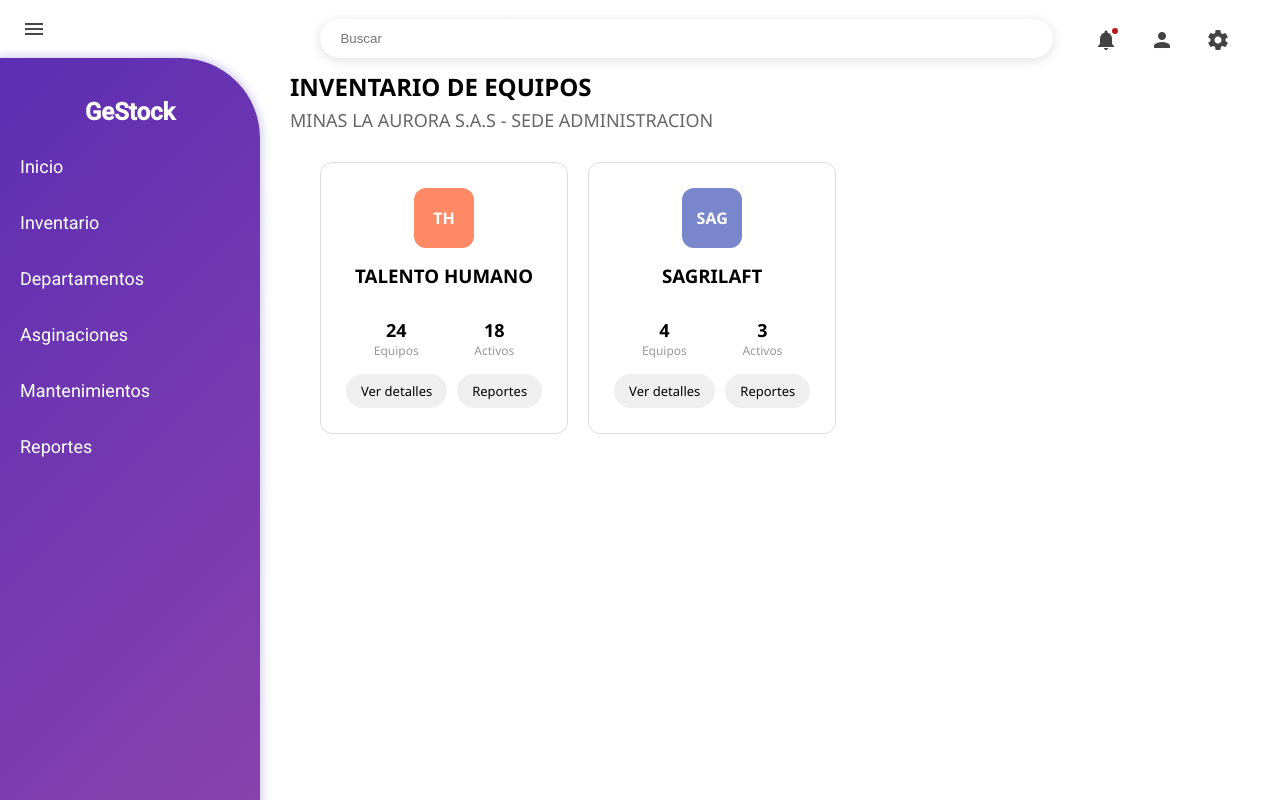
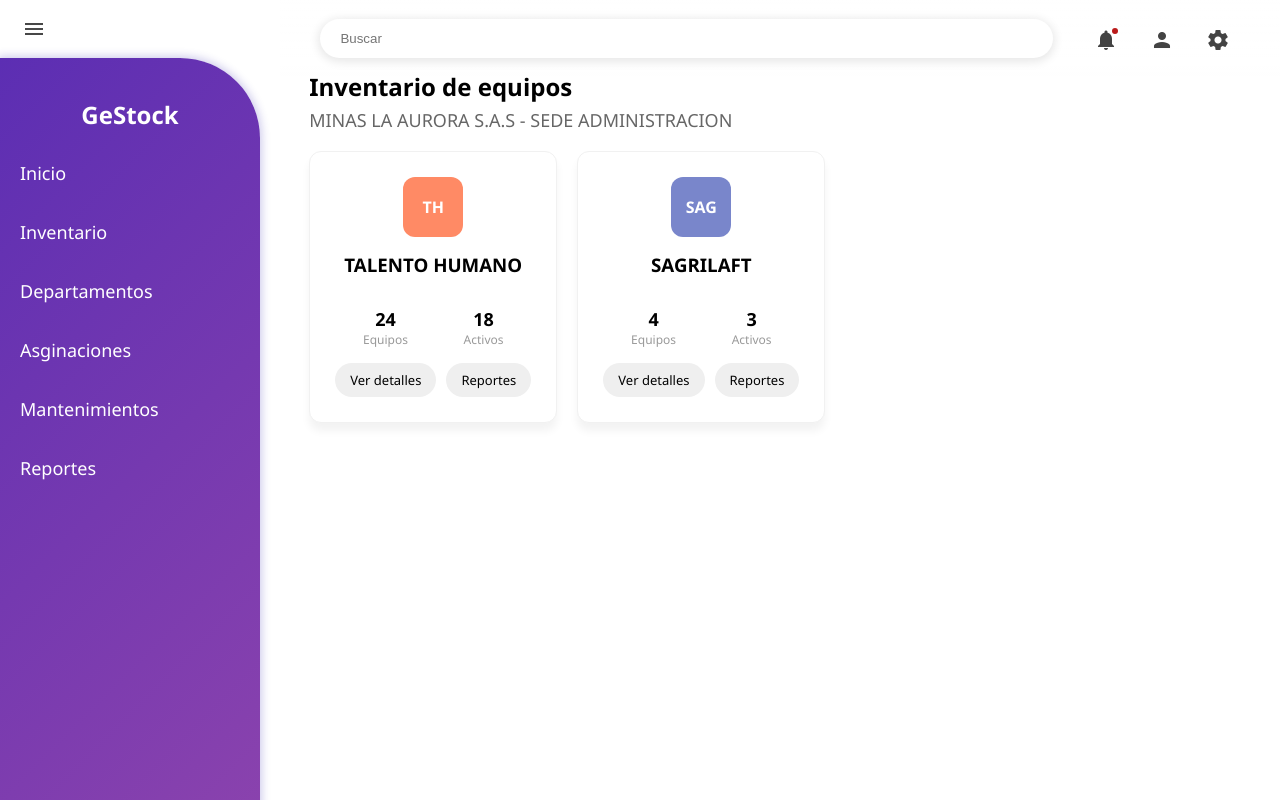
Before and after one commit to DiegoMedina04/inventarios, an Angular app: page / in a window 1280 px wide. Built offline with nearby package versions, Linux system fonts and the light colour scheme.

Commit message:
Ajuste diseño avance 2

```diff
--- a/src/app/app.component.css
+++ b/src/app/app.component.css
@@ -1,15 +1,23 @@
-
-
 .container {
   display: grid;
-  grid-template-columns: 280px 1fr;
+  grid-template-columns: 280px 1fr; /* El sidebar ocupa 280px de ancho y el contenido el resto */
   grid-template-rows: 3.75rem 1fr;
   grid-template-areas:
-  "sidebar search"
-  "sidebar outlet";
+    "sidebar search"
+    "sidebar outlet";
   height: 100vh;
   padding-top: 0px;
+  transition: grid-template-columns 0.3s ease; /* Transición para el ajuste del grid */
 }
+
+.container.sidebar-hidden {
+  grid-template-columns: 2rem 1fr; /* El sidebar ocupará 2rem cuando se oculte */
+  grid-template-areas:
+    "sidebar search"
+    "outlet outlet"; /* El sidebar ocupa 2rem, y el contenido se ajusta */
+  transition-delay: 0.3s; /* Retraso de 0.3 segundos en la transición */
+}
+
 .sidebar {
   background-color: rgb(255, 255, 255);
   grid-area: sidebar;
@@ -19,7 +27,13 @@
   align-items: center;
   justify-content: center;
   z-index: 11;
+  transition: width 0.3s ease; /* Transición suave para el ancho */
 }
+
+.container.sidebar-hidden .sidebar {
+  width: 2rem; /* Ancho mínimo cuando está oculto */
+}
+
 .search {
   background: linear-gradient(
     to bottom,
@@ -28,12 +42,11 @@
     rgba(255, 255, 255, 0.815) 90%,
     rgba(255, 255, 255, 0.368) 100%
   );
-  grid-area: sidebar;
+  grid-area: search;
   padding: 10px;
   display: flex;
   align-items: center;
   justify-content: center;
-  /* color: rgb(0, 0, 0); */
   height: 7vh;
   width: 100vw;
   position: fixed;
@@ -46,7 +59,6 @@
   background-color: rgb(255, 255, 255);
   grid-area: outlet;
   padding: 10px;
-  display: flex;
-  /* align-items: center;
-  justify-content: center; */
+  align-items: center;
+  justify-content: center;
 }
--- a/src/app/app.component.html
+++ b/src/app/app.component.html
@@ -1,15 +1,11 @@
-
-
-<div class="container">
-  <div class="sidebar">
+<div class="container" [class.sidebar-hidden]="!sidebarVisible">
+  <div class="sidebar" >
     <app-sidebar></app-sidebar>
   </div>
   <div class="search">
     <app-searchbar></app-searchbar>
-    <!-- <p>search</p> -->
   </div>
-
   <div class="outlet">
-    <router-outlet />
+    <router-outlet></router-outlet>
   </div>
 </div>
--- a/src/app/feature/equipo/equipo.component.css
+++ b/src/app/feature/equipo/equipo.component.css
@@ -1,6 +1,6 @@
 :host {
   display: block;
-  width: 96%;
+  width: 100%;
 }
 
 .demo-table {
@@ -33,18 +33,16 @@
   width: 100%;
 }
 
-/* Colapsar columnas cuando el espacio no es suficiente */
 @media (max-width: 768px) {
   .demo-table {
-    table-layout: auto; /* Permite que el contenido se ajuste automáticamente */
+    table-layout: auto;
   }
 
-  /* Ocultar columnas de la tabla cuando sea necesario */
   .mat-header-cell, .mat-cell {
     padding: 8px;
     white-space: nowrap;
     overflow: hidden;
-    text-overflow: ellipsis; /* Agrega puntos suspensivos cuando el texto es demasiado largo */
+    text-overflow: ellipsis;
   }
 
   .mat-header-row {
--- a/src/app/feature/home/home/home.component.css
+++ b/src/app/feature/home/home/home.component.css
@@ -8,6 +8,16 @@
 .bg-dt { background-color: #B16B42; }
 .bg-gc { background-color: #26E2B3; }
 .bg-cm { background-color: #FF9B42; }
+
+:host {
+  width: 100%;
+  align-items: center !important;
+  justify-content: center !important;
+}
+
+.titulo-contenedor{
+    margin-left: 1.2rem;
+}
 
 .titulo-contenedor .titulo{
     font-size: 24px;
@@ -28,7 +38,7 @@
   }
   .main-contenedor {
     flex: 1;
-    padding: 30px;
+    padding: 1.2rem;
   }
   .contenedor-cards {
     display: flex;
@@ -39,8 +49,8 @@
     background-color: white;
     border-radius: 12px;
     padding: 25px;
-    box-shadow: rgba(0, 0, 0, 0.05);
-    border: 1px solid #dddddd;
+    box-shadow: 0 8px 8px rgba(0, 0, 0, 0.05);
+    border: 1px solid #f1f1f1;
     transition: all 0.3s ease;
     cursor: pointer;
     display: flex;
--- a/src/app/feature/home/home/home.component.html
+++ b/src/app/feature/home/home/home.component.html
@@ -1,6 +1,6 @@
 <div class="titulo-contenedor">
-  <h1 class="titulo">INVENTARIO DE EQUIPOS</h1>
-  <h2 class="subtitulo">MINAS LA AURORA S.A.S - SEDE ADMINISTRACION</h2>
+  <h2 class="titulo">Inventario de equipos</h2>
+  <h3 class="subtitulo">MINAS LA AURORA S.A.S - SEDE ADMINISTRACION</h3>
 </div>
   <div class="main-contenedor">
     <div class="contenedor-cards">
--- a/src/styles.css
+++ b/src/styles.css
@@ -4,10 +4,7 @@ body {
   padding: 0;
   left: 0;
   top: 0;
+  font-family: 'Segoe UI', Tahoma, Geneva, Verdana, sans-serif;
 }
 
 html, body { height: 100%; }
-body { margin: 0; font-family: Roboto, "Helvetica Neue", sans-serif; }
-
-html, body { height: 100%; }
-body { margin: 0; font-family: Roboto, "Helvetica Neue", sans-serif; }
```
